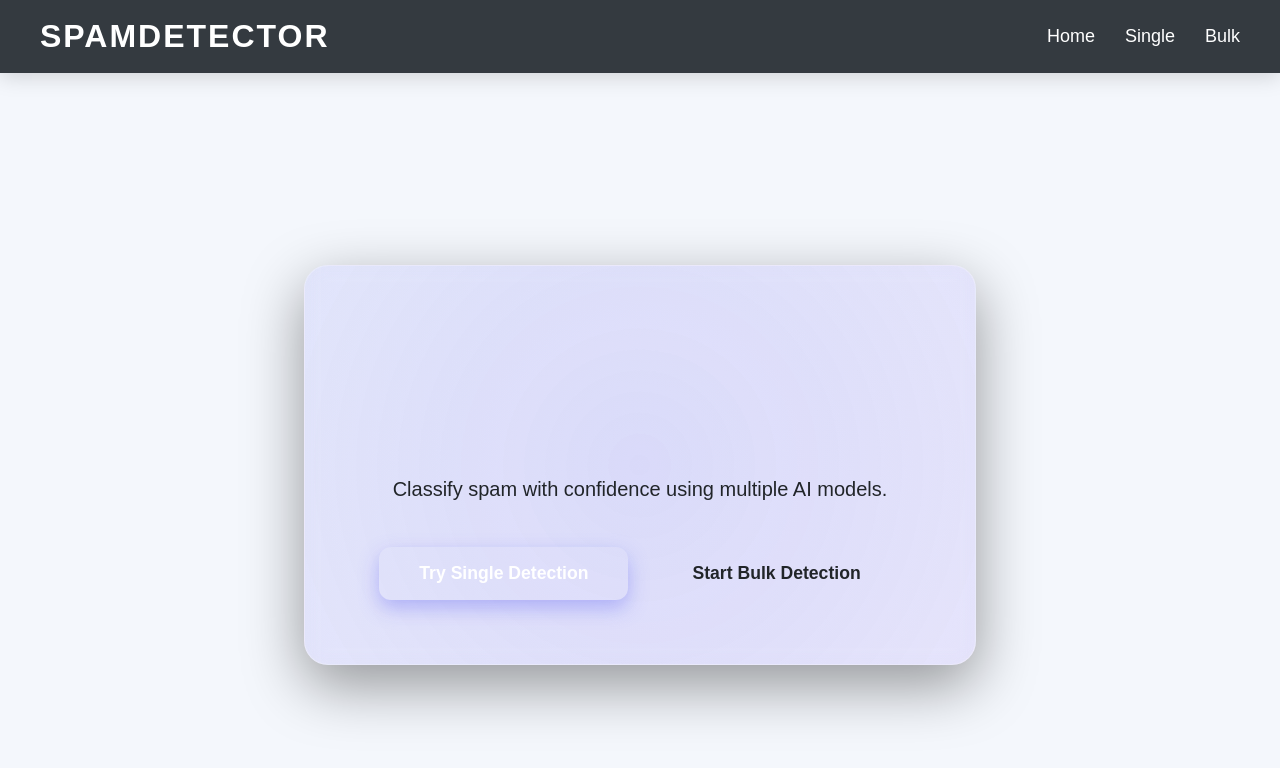
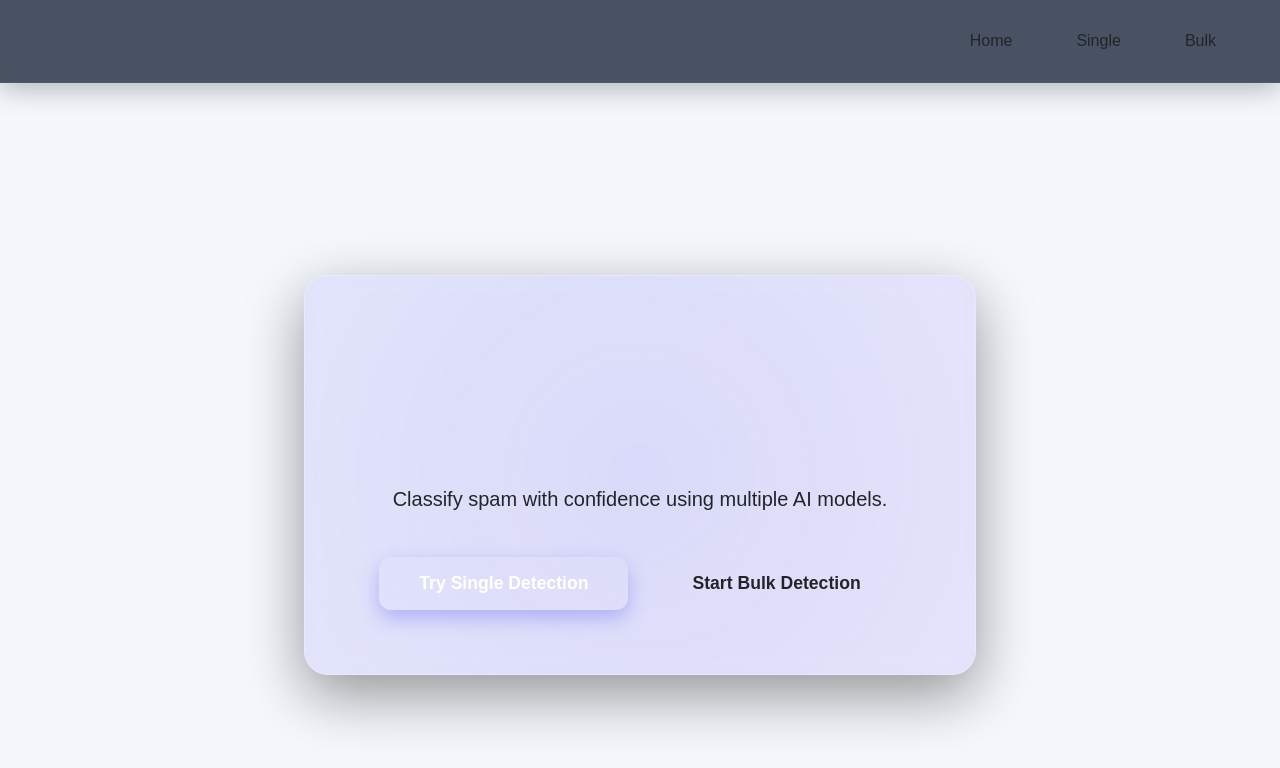
Before and after one commit to AnirudhV16/SpamCheck, a React (Vite) app: page / in a window 1280 px wide. Shown: the top 768 px of the page. Built offline with nearby package versions, Linux system fonts and the light colour scheme; the HTML template or start-up script is replaced by a standard one.

Commit message:
nav bar changes

```diff
--- a/src/components/navbar/Navbar.css
+++ b/src/components/navbar/Navbar.css
@@ -1,62 +1,70 @@
-/* Navbar.css */
+
+
+
 .navbar {
     display: flex;
     justify-content: space-between;
     align-items: center;
-    background-color: #343a40;
-    padding: 10px 40px;
-    box-shadow: 0 4px 20px rgba(0, 0, 0, 0.15);
-    /* Soft shadow for depth */
+    background: rgba(30, 41, 59, 0.8);
+    backdrop-filter: blur(12px);
+    padding: 1rem 3rem;
+    box-shadow: 0 4px 30px rgba(0, 0, 0, 0.3);
+    border-bottom: 1px solid rgba(255, 255, 255, 0.05);
+    position: sticky;
+    top: 0;
+    z-index: 1000;
 }
 
 .navbar .logo {
-    font-size: 32px;
-    /* Larger font size for prominence */
+    font-size: 1.75rem;
     font-weight: 800;
-    /* Bold font weight for impact */
-    color: #ffffff;
-    /* Default white color for the logo */
-    text-transform: uppercase;
-    letter-spacing: 2px;
-    background-image: none;
-    /* Remove gradient background */
-    color: #ffffff;
-    /* Set text color to white */
-    transition: none;
-    /* Remove any transition for background and scale */
+    background: linear-gradient(135deg, var(--primary), var(--secondary));
+    -webkit-background-clip: text;
+    -webkit-text-fill-color: transparent;
+    background-clip: text;
+    letter-spacing: 1px;
     cursor: default;
-    /* Remove the link cursor */
-}
-
-.navbar .logo span {
-    pointer-events: none;
-    /* Prevent text from being clicked */
+    transition: transform 0.3s ease;
 }
 
 .navbar .logo:hover {
-    transform: none;
-    /* Remove scale effect on hover */
-    background-position: none;
-    /* Remove background animation */
-    color: #ffffff;
-    /* Keep the logo color white */
+    transform: scale(1.05);
 }
 
 .navbar-links {
     list-style: none;
     display: flex;
-    gap: 30px;
+    gap: 2rem;
 }
 
 .navbar-link {
-    color: white;
+    color: var(--text-secondary);
     text-decoration: none;
-    font-size: 18px;
+    font-size: 1rem;
     font-weight: 500;
-    transition: color 0.3s ease;
+    padding: 0.5rem 1rem;
+    border-radius: 8px;
+    transition: all 0.3s ease;
+    position: relative;
+}
+
+.navbar-link::after {
+    content: '';
+    position: absolute;
+    bottom: 0;
+    left: 50%;
+    width: 0;
+    height: 2px;
+    background: linear-gradient(90deg, var(--primary), var(--secondary));
+    transition: all 0.3s ease;
+    transform: translateX(-50%);
 }
 
 .navbar-link:hover {
-    color: #00c6ff;
-    /* Hover color change for links */
+    color: var(--text-primary);
+    background: rgba(99, 102, 241, 0.1);
 }
+
+.navbar-link:hover::after {
+    width: 80%;
+}
--- a/src/components/navbar/Navbar.jsx
+++ b/src/components/navbar/Navbar.jsx
@@ -1,13 +1,13 @@
 /** @format */
 
 import React from "react";
-import "./Navbar.css"; // CSS file for styling
+import "./Navbar.css";
 
 const Navbar = () => {
   return (
     <nav className="navbar">
       <div className="logo">
-        <span>SpamDetector</span> {/* Text is now not a link */}
+        <span>SpamDetector</span>
       </div>
       <ul className="navbar-links">
         <li>
```
